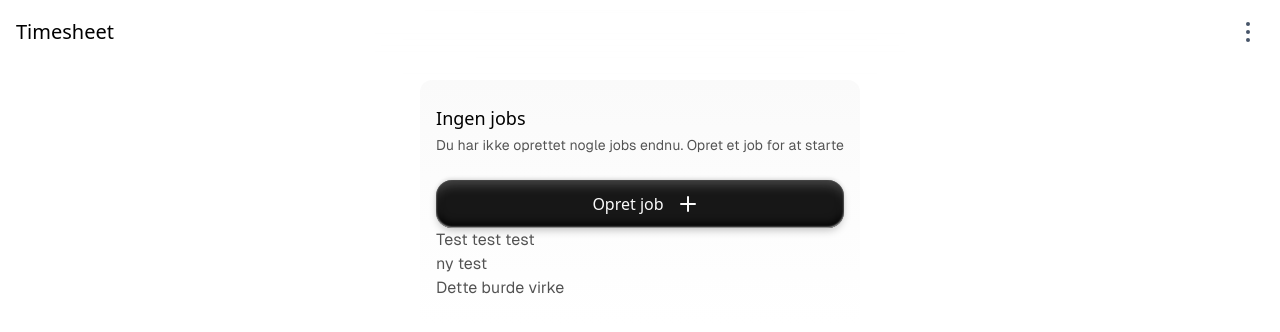
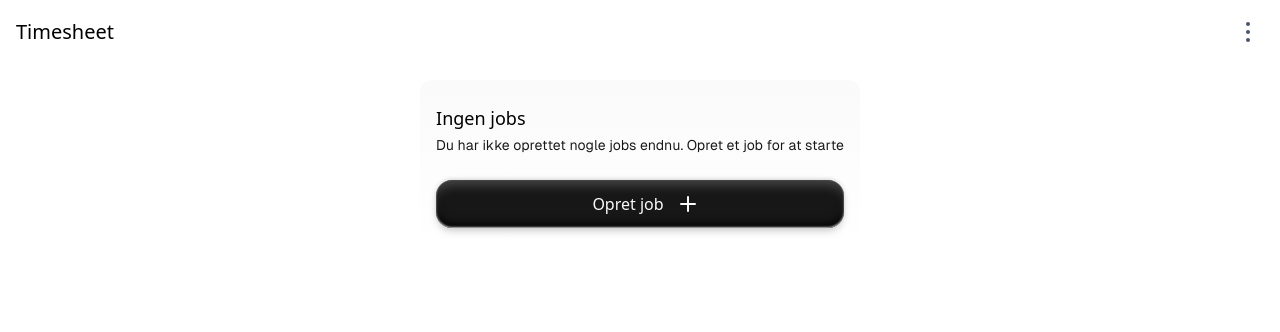
Before and after one commit to s-ordellnielsen/timesheet, a React (Vite) app: page / in a window 1280 px wide. Shown: the top 332 px of the page. Built offline with nearby package versions, Linux system fonts and the light colour scheme.

Commit message:
see if it updates correctly

```diff
--- a/src/layout.jsx
+++ b/src/layout.jsx
@@ -1,51 +1,14 @@
 import { Outlet } from 'react-router-dom'
 import Navigation from './navigation'
-import Button from './components/button'
-import { motion } from 'framer-motion'
-import { useEffect, useState } from 'react'
 import ReloadPrompt from './components/reload-prompt'
 
 export default function Layout() {
-	const [updateAvailable, setUpdateAvailable] = useState(false)
-	const wrapper = document.querySelector('#root')
-
-	useEffect(() => {
-		const observer = new MutationObserver(function (mutations) {
-			for (const mutation of mutations) {
-				if (mutation.type === 'attributes') {
-					if (mutation.attributeName === 'data-needs-update') {
-						setUpdateAvailable(mutation.target.dataset.needsUpdate === 'true' ? true : false)
-					}
-				}
-			}
-		})
-
-		observer.observe(wrapper, { attributes: true })
-	}, [])
-
-	function clickHandler() {
-		wrapper.setAttribute('data-user-ready-to-update', 'true')
-	}
-
 	return (
-		<div vaul-drawer-wrapper='' className={`min-h-screen bg-white`}>
+		<div className='bg-white'>
 			<Navigation />
-			<div className='pt-20 px-4 text-neutral-600'>
+			<div className='pt-20 px-4 text-neutral-900'>
 				<Outlet />
 			</div>
-			{/* {updateAvailable && (
-				<motion.div
-					initial={{ opacity: 0, y: '100%' }}
-					animate={{ opacity: 1, y: '0%', transition: { delay: 0.2, type: 'spring', stiffness: 200, damping: 40 } }}
-					className='fixed bottom-8 left-4 right-4 flex justify-between items-center p-4 light-interactive-elm gap-4'
-				>
-					<div className='flex flex-col gap-1'>
-						<p className='font-header text-black'>Klar til at opdatere</p>
-						<p className='text-sm text-neutral-500'>Der er en ny version af Timesheet tilgængelig, vil du opdatere?</p>
-					</div>
-					<Button onClick={clickHandler}>Opdater</Button>
-				</motion.div>
-			)} */}
 			<ReloadPrompt />
 		</div>
 	)
--- a/src/main.jsx
+++ b/src/main.jsx
@@ -2,49 +2,6 @@ import React from 'react'
 import ReactDOM from 'react-dom/client'
 import App from './app.jsx'
 import './index.css'
-import { useRegisterSW } from 'virtual:pwa-register/react'
-
-const wrapper = document.querySelector('#root')
-
-// const updateSW = registerSW({
-// 	onNeedRefresh() {
-// 		wrapper.setAttribute('data-needs-update', 'true')
-// 	},
-// 	onOfflineReady() {
-// 		wrapper.setAttribute('data-offline-ready', 'true')
-// 	},
-// 	onRegistered(r) {
-// 		r &&
-// 			setInterval(async () => {
-// 				if (!(!r.installing && navigator)) return
-
-// 				if ('connection' in navigator && !navigator.onLine) return
-
-// 				const resp = await fetch(swUrl, {
-// 					cache: 'no-store',
-// 					headers: {
-// 						cache: 'no-store',
-// 						'cache-control': 'no-cache',
-// 					},
-// 				})
-
-// 				if (resp?.status === 200) await r.update()
-// 			}, 60 * 60 * 1000)
-// 	},
-// })
-
-const observer = new MutationObserver(function (mutations) {
-	for (const mutation of mutations) {
-		if (mutation.type === 'attributes') {
-			if (mutation.target.dataset.userReadyToUpdate === 'true') {
-				updateSW()
-				wrapper.setAttribute('data-user-ready-to-update', 'false')
-			}
-		}
-	}
-})
-
-observer.observe(wrapper, { attributes: true })
 
 ReactDOM.createRoot(document.getElementById('root')).render(
 	<React.StrictMode>
--- a/src/pages/home.jsx
+++ b/src/pages/home.jsx
@@ -30,9 +30,6 @@ export default function Home() {
 								Opret job
 							</Button>
 						</div>
-						<p>Test test test</p>
-						<p>ny test</p>
-						<p>Dette burde virke</p>
 					</div>
 					<Sheet isOpen={addJobSheetIsOpen} setIsOpen={setAddJobSheetIsOpen}>
 						<AddJobSheet setIsOpen={setAddJobSheetIsOpen} setJobs={setJobs} />
```
